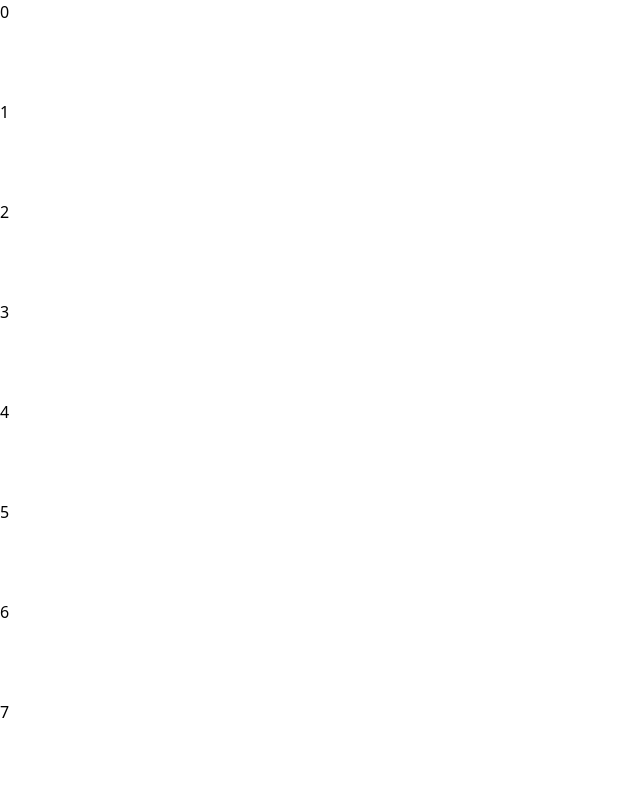
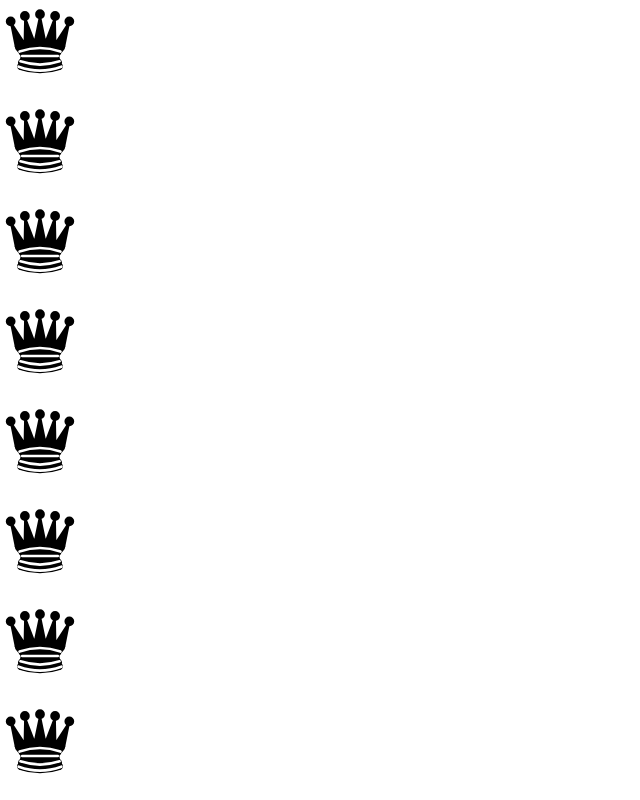
Before and after one commit to Ghersi75/Rust-Tauri-React-Chess-Engine, a React (Vite) app: page / in a window 1280 px wide. Shown: the top 800 px of the page, without its empty margins (0-640 px from the left). Built offline with nearby package versions, Linux system fonts and the light colour scheme.

Commit message:
Imported and tested 1 piece to make sure it worked as intended. It does

```diff
--- a/src/components/board.tsx
+++ b/src/components/board.tsx
@@ -1,7 +1,12 @@
 import { useState } from "react"
+import blk_queen from "../assets/blk_queen.svg"
+
+type pieceSvgType = string | null;
 
 export default function Board() {
   const [squareSize, _] = useState(100);
+  const [pieceSvg, setPieceSvg] = useState<pieceSvgType[]>([]);
+
   return(
     <div className="bg-zinc-800 flex flex-col rounded" style={{
       height: squareSize * 8,
@@ -25,7 +30,9 @@ export default function Board() {
                     height: squareSize,
                     width: squareSize
                   }}>
-                    {row * 8 + col}
+                    <img src={blk_queen} style={{
+                      height: squareSize - 20
+                    }}/>
                   </div>
                 )
               })}
```
